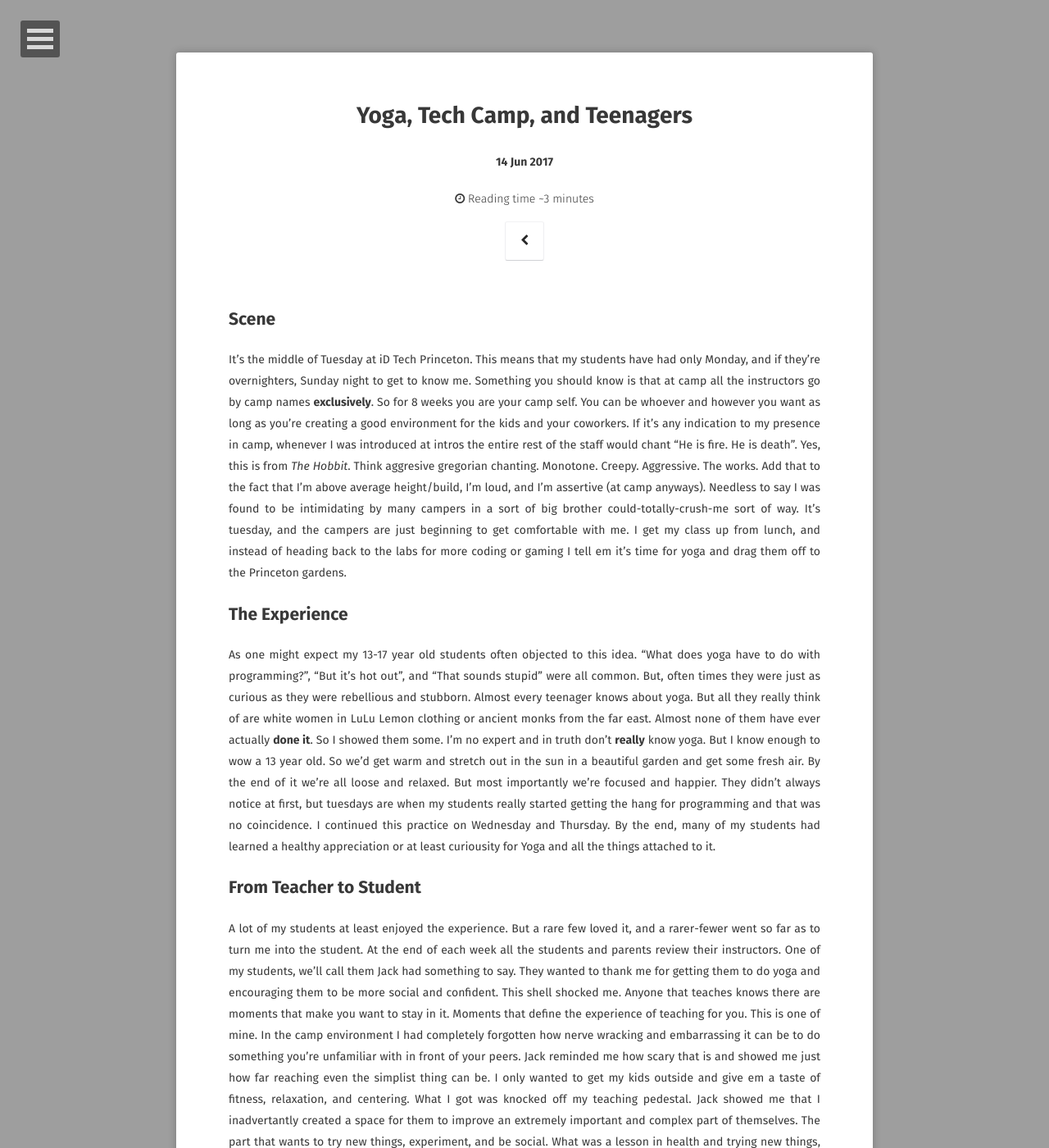
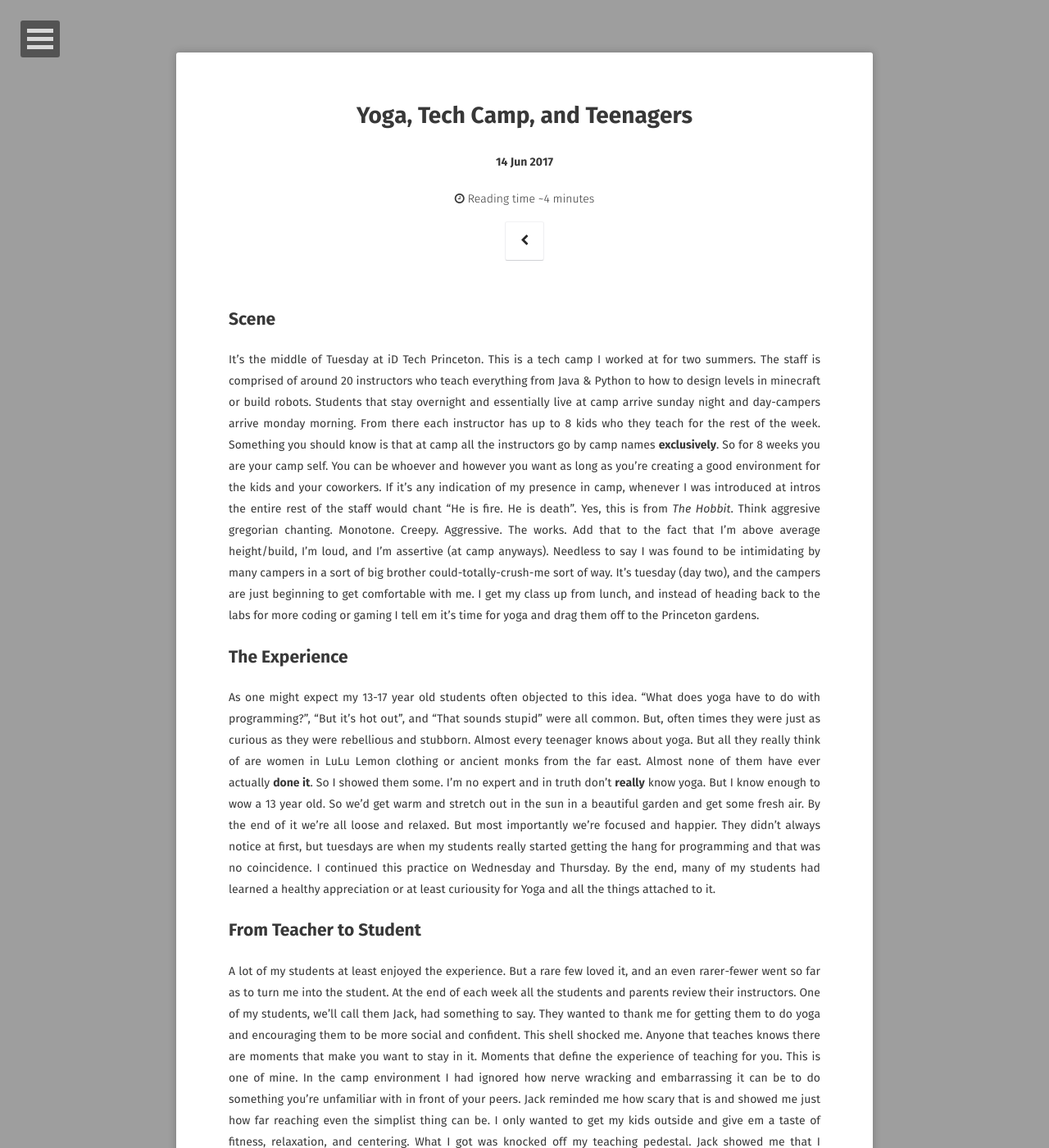
Before and after one commit to dSmithShmog/dSmithShmog.github.io, a Jekyll site: the page built from _posts/2017-06-14-YogaCampTeens.md, in a window 1280 px wide and 1400 px high. Shown: the whole window at 82% size. Built offline with Jekyll 4.4.1, drawn with Linux system fonts in a browser that asks for light colours; some web fonts are replaced; comment, search, counter and statistics services are not loaded; some of the changed text lies outside the part shown.

Commit message:
updated only post, still not good enough

```diff
--- a/_posts/2017-06-14-YogaCampTeens.md
+++ b/_posts/2017-06-14-YogaCampTeens.md
@@ -11,12 +11,12 @@ comments: true
 
 ## Scene
 
-It's the middle of Tuesday at iD Tech Princeton. This means that my students have had only Monday, and if they're overnighters, Sunday night to get to know me. Something you should know is that at camp all the instructors go by camp names **exclusively**. So for 8 weeks you are your camp self. You can be whoever and however you want as long as you're creating a good environment for the kids and your coworkers. If it's any indication to my presence in camp, whenever I was introduced at intros the entire rest of the staff would chant "He is fire. He is death". Yes, this is from *The Hobbit*. Think aggresive gregorian chanting. Monotone. Creepy. Aggressive. The works. Add that to the fact that I'm above average height/build, I'm loud, and I'm assertive (at camp anyways). Needless to say I was found to be intimidating by many campers in a sort of big brother could-totally-crush-me sort of way. It's tuesday, and the campers are just beginning to get comfortable with me. I get my class up from lunch, and instead of heading back to the labs for more coding or gaming I tell em it's time for yoga and drag them off to the Princeton gardens.
+It's the middle of Tuesday at iD Tech Princeton. This is a tech camp I worked at for two summers. The staff is comprised of around 20 instructors who teach everything from Java & Python to how to design levels in minecraft or build robots. Students that stay overnight and essentially live at camp arrive sunday night and day-campers arrive monday morning. From there each instructor has up to 8 kids who they teach for the rest of the week. Something you should know is that at camp all the instructors go by camp names **exclusively**. So for 8 weeks you are your camp self. You can be whoever and however you want as long as you're creating a good environment for the kids and your coworkers. If it's any indication of my presence in camp, whenever I was introduced at intros the entire rest of the staff would chant "He is fire. He is death". Yes, this is from *The Hobbit*. Think aggresive gregorian chanting. Monotone. Creepy. Aggressive. The works. Add that to the fact that I'm above average height/build, I'm loud, and I'm assertive (at camp anyways). Needless to say I was found to be intimidating by many campers in a sort of big brother could-totally-crush-me sort of way. It's tuesday (day two), and the campers are just beginning to get comfortable with me. I get my class up from lunch, and instead of heading back to the labs for more coding or gaming I tell em it's time for yoga and drag them off to the Princeton gardens.
 
 ## The Experience
 
-As one might expect my 13-17 year old students often objected to this idea. "What does yoga have to do with programming?", "But it's hot out", and "That sounds stupid" were all common. But, often times they were just as curious as they were rebellious and stubborn. Almost every teenager knows about yoga. But all they really think of are white women in LuLu Lemon clothing or ancient monks from the far east. Almost none of them have ever actually **done it**. So I showed them some. I'm no expert and in truth don't **really** know yoga. But I know enough to wow a 13 year old. So we'd get warm and stretch out in the sun in a beautiful garden and get some fresh air. By the end of it we're all loose and relaxed. But most importantly we're focused and happier. They didn't always notice at first, but tuesdays are when my students really started getting the hang for programming and that was no coincidence. I continued this practice on Wednesday and Thursday. By the end, many of my students had learned a healthy appreciation or at least curiousity for Yoga and all the things attached to it.
+As one might expect my 13-17 year old students often objected to this idea. "What does yoga have to do with programming?", "But it's hot out", and "That sounds stupid" were all common. But, often times they were just as curious as they were rebellious and stubborn. Almost every teenager knows about yoga. But all they really think of are women in LuLu Lemon clothing or ancient monks from the far east. Almost none of them have ever actually **done it**. So I showed them some. I'm no expert and in truth don't **really** know yoga. But I know enough to wow a 13 year old. So we'd get warm and stretch out in the sun in a beautiful garden and get some fresh air. By the end of it we're all loose and relaxed. But most importantly we're focused and happier. They didn't always notice at first, but tuesdays are when my students really started getting the hang for programming and that was no coincidence. I continued this practice on Wednesday and Thursday. By the end, many of my students had learned a healthy appreciation or at least curiousity for Yoga and all the things attached to it.
 
 ## From Teacher to Student
 
-A lot of my students at least enjoyed the experience. But a rare few loved it, and a rarer-fewer went so far as to turn me into the student. At the end of each week all the students and parents review their instructors. One of my students, we'll call them Jack had something to say. They wanted to thank me for getting them to do yoga and encouraging them to be more social and confident. This shell shocked me. Anyone that teaches knows there are moments that make you want to stay in it. Moments that define the experience of teaching for you. This is one of mine. In the camp environment I had completely forgotten how nerve wracking and embarrassing it can be to do something you're unfamiliar with in front of your peers. Jack reminded me how scary that is and showed me just how far reaching even the simplist thing can be. I only wanted to get my kids outside and give em a taste of fitness, relaxation, and centering. What I got was knocked off my teaching pedestal. Jack showed me that I inadvertantly created a space for them to improve an extremely important and complex part of themselves. The part that wants to try new things, experiment, and be social. What was a lesson in health and trying new things, became a way for my students to branch out and grow in ways I couldn't have predicted.
+A lot of my students at least enjoyed the experience. But a rare few loved it, and an even rarer-fewer went so far as to turn me into the student. At the end of each week all the students and parents review their instructors. One of my students, we'll call them Jack, had something to say. They wanted to thank me for getting them to do yoga and encouraging them to be more social and confident. This shell shocked me. Anyone that teaches knows there are moments that make you want to stay in it. Moments that define the experience of teaching for you. This is one of mine. In the camp environment I had ignored how nerve wracking and embarrassing it can be to do something you're unfamiliar with in front of your peers. Jack reminded me how scary that is and showed me just how far reaching even the simplist thing can be. I only wanted to get my kids outside and give em a taste of fitness, relaxation, and centering. What I got was knocked off my teaching pedestal. Jack showed me that I inadvertantly created a space for them to improve an extremely important and complex part of themselves. The part that wants to try new things, experiment, and be social. What was a lesson in health and exploration, became a way for my students to branch out and grow in ways I couldn't have predicted.
```
